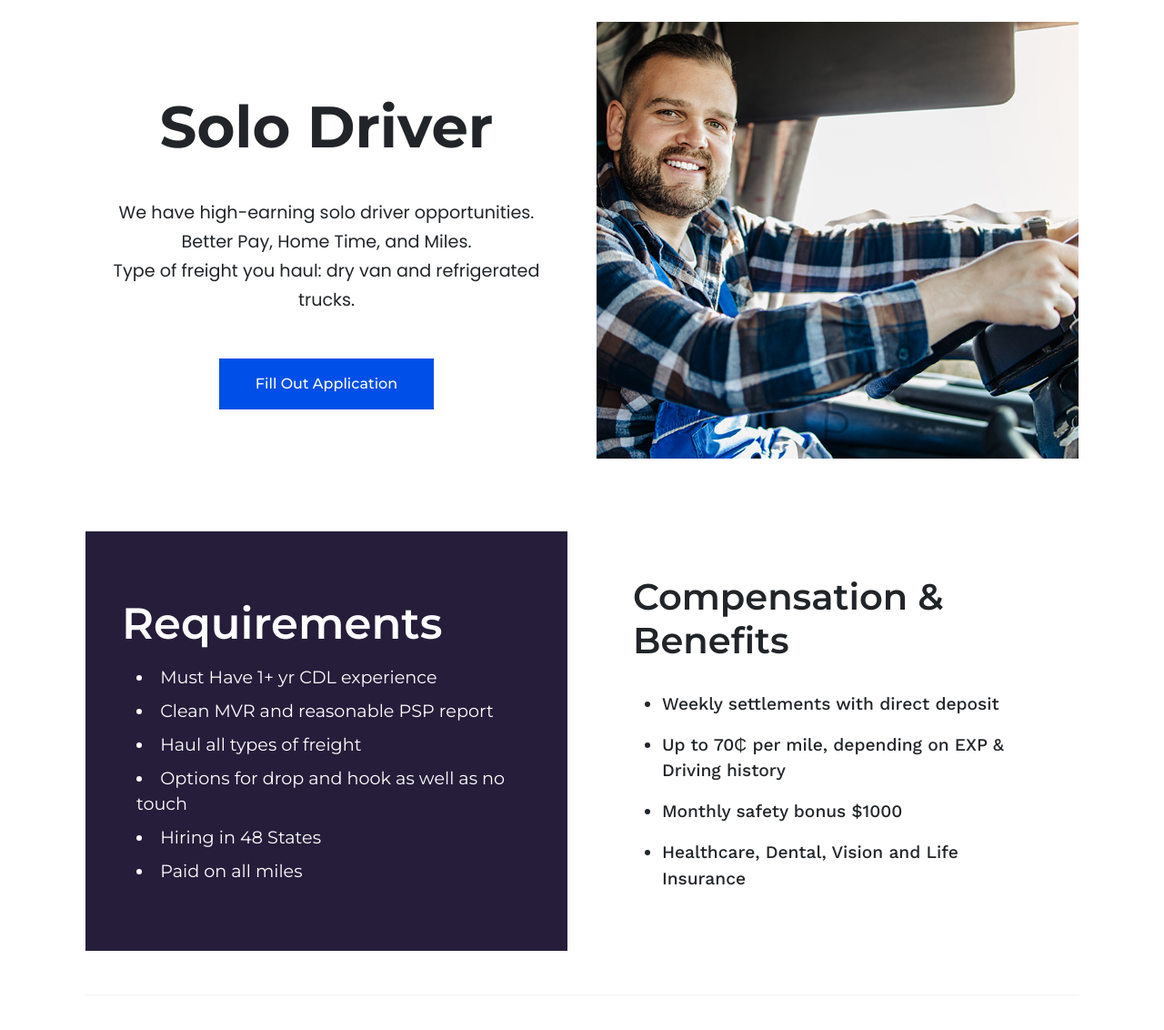
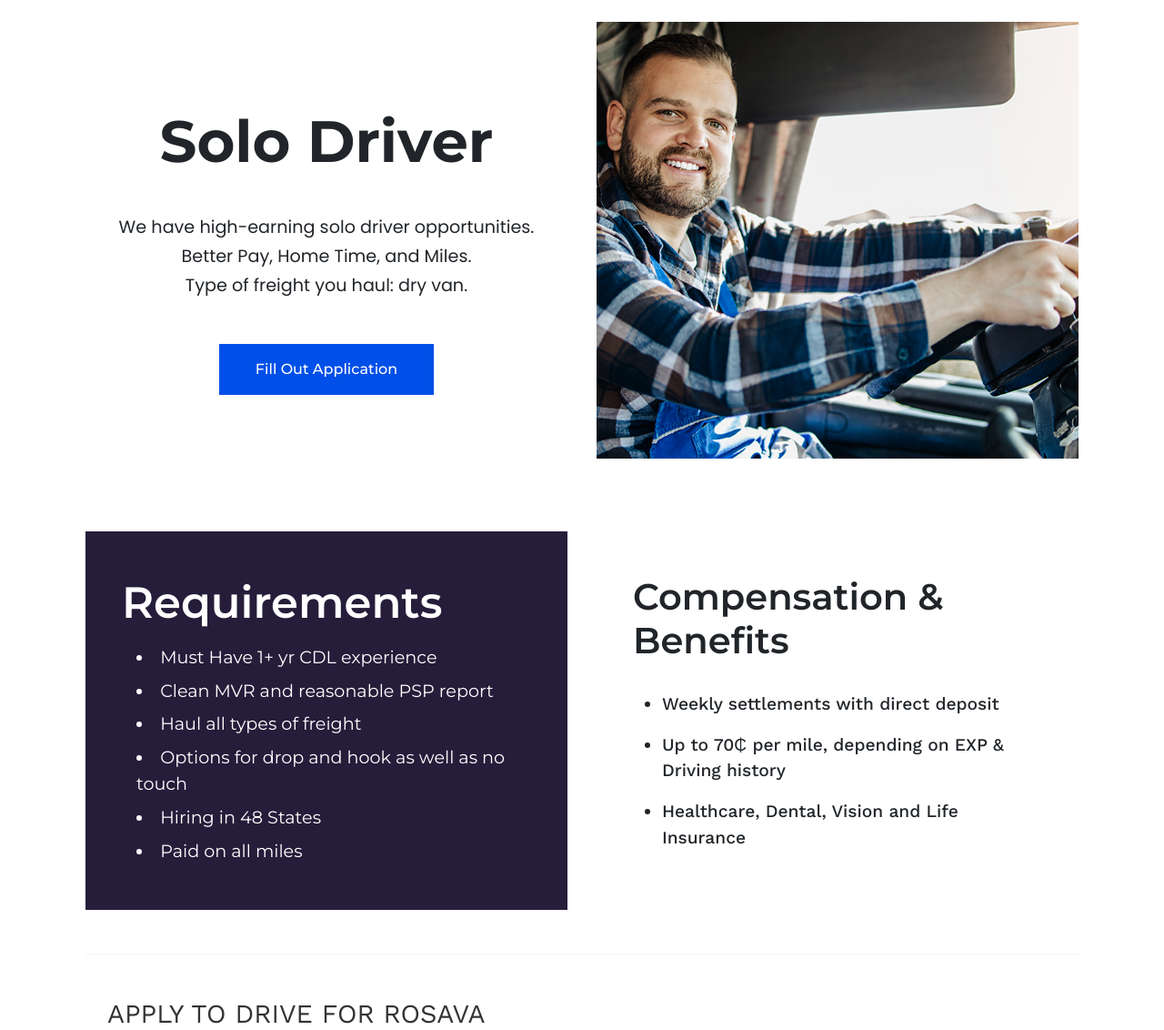
Before and after one commit to Stanislavkvv/Rosava-Group.inc, a PHP site: page /index.php?action=jobs&type=solo in a window 1280 px wide; the page is wider, and only the part inside the window is pictured. Shown: the part 132-1264 px from the top of that part at 91% size. Run offline with PHP 8.4, Linux system fonts and the light colour scheme; data comes from the database, SQL or seed files in the repository; some libraries are stand-ins or nearby versions; some web fonts are replaced.

Commit message:
Add some changes

```diff
--- a/views/jobs.php
+++ b/views/jobs.php
@@ -40,7 +40,7 @@
                             ?>
                                 We have high-earning solo driver opportunities. <br>
                                 Better Pay, Home Time, and Miles. <br>
-                                Type of freight you haul: dry van and refrigerated trucks.
+                                Type of freight you haul: dry van.
                             <?php
                             } else if($_GET["type"]=="owner"){
                             ?>
@@ -78,8 +78,8 @@
                             } else if($_GET["type"]=="owner"){
                             ?>
                                 <li>3 Years experience</li>
-                                <li>Clean MVR and Reasonable PSP report.</li>
-                                <li>Dry Van Refrigerated runs.</li>
+                                <li>Clean MVR and Reasonable PSP report</li>
+                                <li>Dry Van</li>
                                 <li>All No Touch Freight… Lots of drop and hook</li>
                                 <li>Hiring in 48 States</li>
                                 <li>Trucks no less than 5 years old</li>
@@ -105,7 +105,6 @@
                             ?>
                                <li>Weekly settlements with direct deposit</li>
                                <li>Up to 70₵ per mile, depending on EXP & Driving history</li>
-                               <li>Monthly safety bonus $1000</li>
                                <li>Healthcare, Dental, Vision and Life Insurance</li>
                             <?php
                             } else if($_GET["type"]=="owner"){
@@ -113,7 +112,6 @@
                                 <li>Weekly settlement with direct deposit</li>
                                 <li>80/20 split on load</li>
                                 <li>Lease to own available</li>
-                                <li>Possibility of earning monthly safety bonus $1,000</li>
                                 <li>Gross income up to $150.000 per year</li>
                                 <li>Dedicated Dispatcher</li>
                                 <li>Healthcare and insurances available</li>
@@ -122,7 +120,6 @@
                             ?>
                                 <li>Weekly settlements with direct deposit</li>
                                 <li>Earn up to $0.86 per mile depending on experience & driving history</li>
-                                <li>Monthly safety bonus $1000</li>
                                 <li>Coast to coast team lanes available</li>
                                 <li>Healthcare, dental, vision and life insurance able</li>
                                 <li>New model trucks (never more than 3 yrs old)</li>
```
